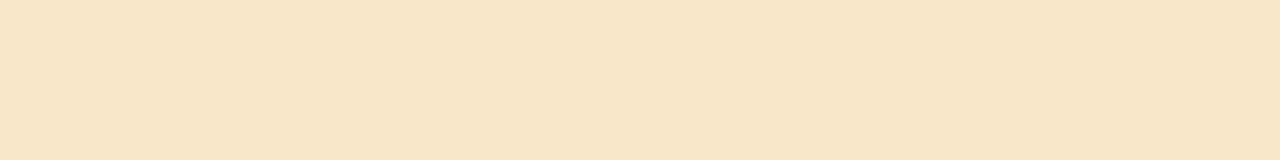
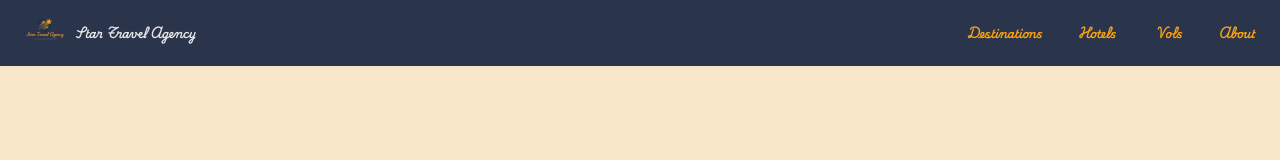
Before and after one commit to luxeldev/starvel-v2, a plain HTML site: page about.html in a window 1280 px wide. Drawn offline with Linux system fonts and the light colour scheme.

Commit message:
modified:   about.html "header"

```diff
--- a/about.html
+++ b/about.html
@@ -9,6 +9,18 @@
     <link rel="stylesheet" href="main.css">
 </head>
 <body>
-
+    <header class="header">
+        <div class="header__Logo">
+            <a class="header__Logo__Link" href="index.html"><img class="logo__Link__Image" src="assets/star.png" alt="logo"> <span class="logo__Link__Text">Star Travel Agency</span></a>
+        </div>
+        <nav class="navbar">
+            <ul class="subbar">
+                <li><a href="index.html#destinations" class="subbar__Link"><i class="subbar__Link__Icon fa-solid fa-location-dot fa-bounce"></i><span class="subbar__Link__Text">Destinations</span></a></li>
+                <li><a href="index.html#hebergements" class="subbar__Link"><i class="subbar__Link__Icon fa-solid fa-hotel fa-flip"></i><span class="subbar__Link__Text">Hotels</span></a></li>
+                <li><a href="vols.html" class="subbar__Link"><i class="subbar__Link__Icon fa-solid fa-plane-departure fa-beat-fade"></i><span class="subbar__Link__Text">Vols</span></a></li>
+                <li><a href="index.html#contact" class="subbar__Link"><i class="subbar__Link__Icon fa-solid fa-circle-info fa-shake"></i><span class="subbar__Link__Text">About</span></a></li>
+            </ul>
+        </nav>
+    </header>
 </body>
 </html>
```
